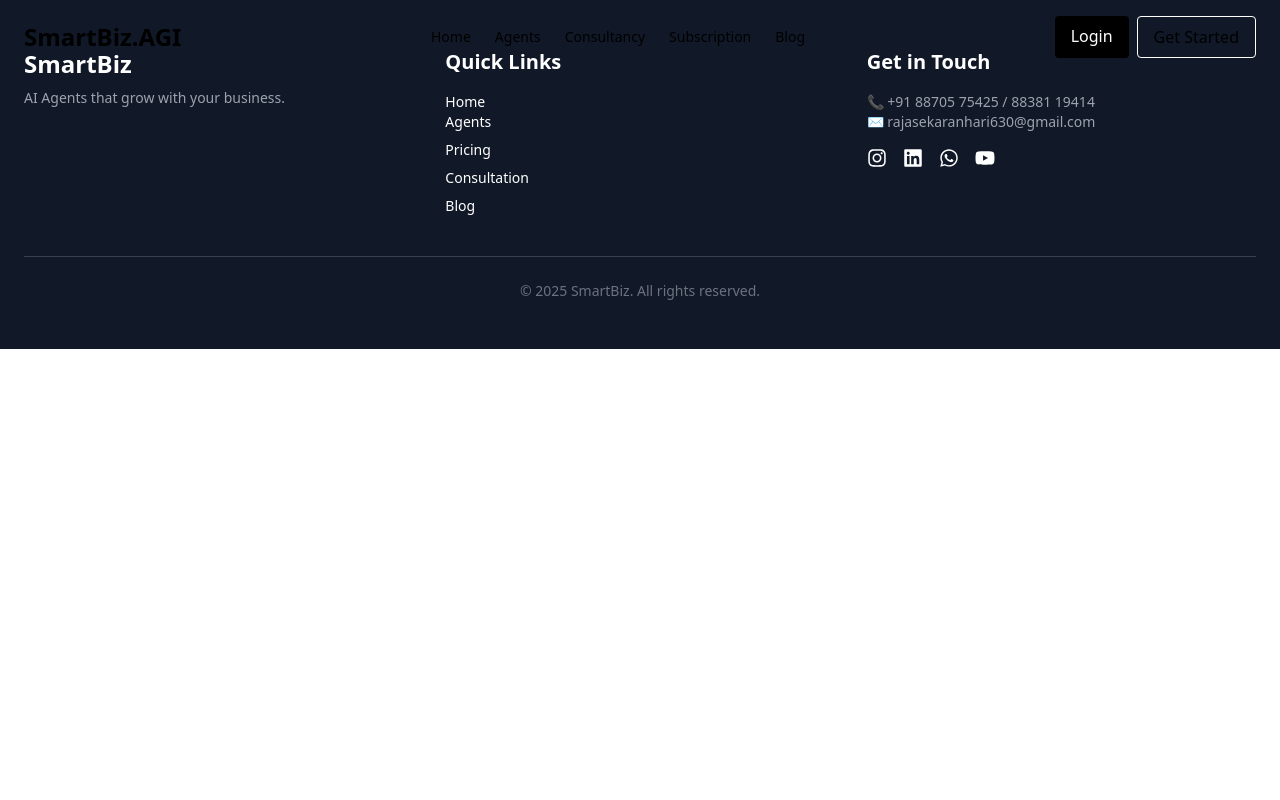
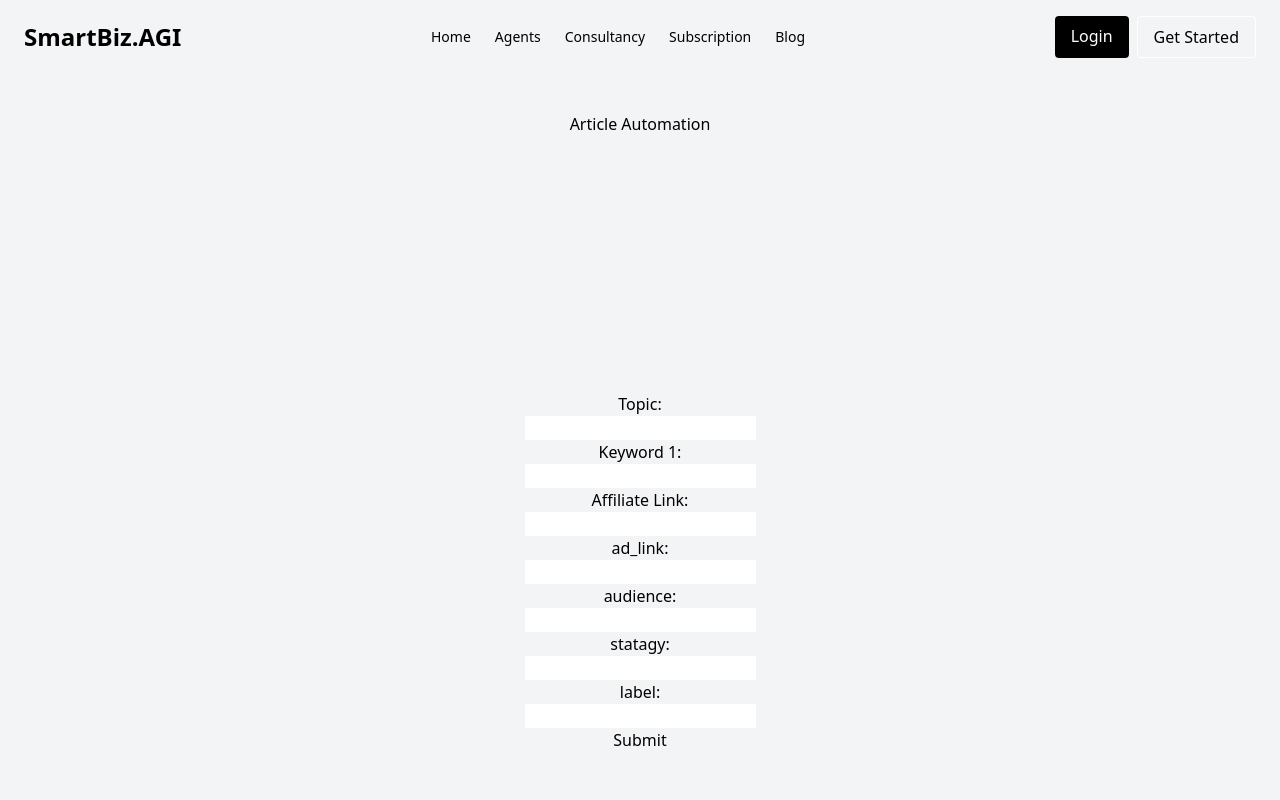
Before and after one commit to harisgk34/SmartBiz.AGI, a React (Vite) app in the folder frontend/: page /ChatBlog in a window 1280 px wide. Shown: the top 800 px of the page. Built offline with nearby package versions, Linux system fonts and the light colour scheme.

Commit message:
Acrticle input

```diff
--- a/frontend/src/App.jsx
+++ b/frontend/src/App.jsx
@@ -13,6 +13,8 @@ import Footer from './component/Footer';
 import Login from './pages/Login';
 import Register from './pages/Register';
 import AgenticAI from './pages/AgenticAI';
+import ChatBlog from './pages/ChatBlog';
+
 
 
 
@@ -44,6 +46,8 @@ function App() {
 <Route path="/Register" element={<Register />} />
       <Route path='/pricing' element={<Pricing/>} />
       <Route path='/AgenticAI' element={<AgenticAI/>} />
+      <Route path='/ChatBlog' element={<ChatBlog/>} />
+
 
 
 
--- a/frontend/src/component/Navbar.jsx
+++ b/frontend/src/component/Navbar.jsx
@@ -58,8 +58,6 @@ const Navbar = () => {
           <li><Link to="/">Home</Link></li>
           <li><Link to="/Agents">Agents</Link></li>
           <li><Link to="/consultancy">Consultancy</Link></li>
-
-
           <li><Link to="/pricing">Subscription</Link></li>
           <li><Link to="/blog">Blog</Link></li>
         </ul>
--- a/frontend/src/pages/Agents.jsx
+++ b/frontend/src/pages/Agents.jsx
@@ -86,11 +86,24 @@
 
 
 import React from 'react'
+import { Link } from 'react-router-dom'
 
 
 const Agents = () => {
 
   const agents = [
+      {
+    id: 10,
+    name: "Blog AI Agent",
+    description:
+      "Boost your YouTube channel with automation tools for content planning, title generation, and publishing schedules.",
+    image: "/Agents/Worker/BlogAuto-removebg-preview.png",
+    bgImage: "/Agents/AgentbBg.avif",
+    rating: 4.5,
+    price: "₹415/Month",
+    delivery: "1 Day Delivery",
+    src:"https://wa.me/918870575425?text=Hi, I'm interested in buying the Blog AI Agent"
+  },
   {
     id: 1,
     name: "YouTube AI Agent",
@@ -276,14 +289,17 @@ key={agents.id} >
     <p className="text-lg font-semibold text-green-700 mb-1">{agents.price}</p>
     <p className="text-sm text-blue-600 mb-2">{agents.delivery}</p>
 
+<Link to="/chatBlog" >
     <a
-      href={`https://wa.me/918870575425?text=Hi, I'm interested in buying the Agents`}
+      href={agents.src || "https://wa.me/918870575425?text=Hi, I'm interested in buying the " + agents.name}
       target="_blank"
       rel="noreferrer"
       className="inline-block bg-gray-900 text-white px-5 py-2 rounded hover:bg-blue-700"
     >
       Subscribe Now
+
     </a>
+    Agents</Link>
   </div>
 </div>
             </div>
--- /dev/null
+++ b/frontend/src/pages/ChatBlog.jsx
@@ -0,0 +1,49 @@
+
+const ChatBlog = () => {
+  return (
+
+<div className="chat-blog-container bg-gray-100 min-h-screen flex flex-col items-center justify-center py-10 px-4 pt-28">
+    <h1 className="  ">Article Automation</h1>
+    <form className="bg-gray-100 min-h-screen flex flex-col items-center justify-center py-10 px-4 pt-28 " action="https://hook.eu2.make.com/6kpmq7y1exlmtdn3aqriwdcfs1w9g3u9" method="POST">
+
+        <label className="flex" >Topic:</label>
+        <input  className="flex border-black" type="text" id="Topic" name="Topic" required>
+ </input>
+        <label >Keyword 1:</label>
+        <input type="text" id="keyword 1" name="keyword 1" required>
+     </input>
+        <label >Affiliate Link:</label>
+        <input type="Affiliate Link" id="Affiliate Link" name="Affiliate Link" required>
+ </input>
+ <label >ad_link:</label>
+        <input type="text" id="ad_link" name="ad_link" required></input>
+
+ <label >audience:</label>
+        <input type="text" id="audience" name="audience" required>
+ </input>
+ <label >statagy:</label>
+        <input type="text" id="statagy" name="statagy" required>
+ </input>
+ <label >label:</label>
+        <input type="text" id="label" name="label" required>
+ </input>
+        <button type="submit">Submit</button>
+    </form>
+</div>
+
+
+
+  )
+}
+
+export default ChatBlog;
+
+// import React from 'react'
+
+// const ChatBlog = () => {
+//   return (
+//     <div>ChatBlog</div>
+//   )
+// }
+
+// export default ChatBlog
```
Also changed, not shown: frontend/public/Agents/Worker/BlogAuto-removebg-preview.png (added).
